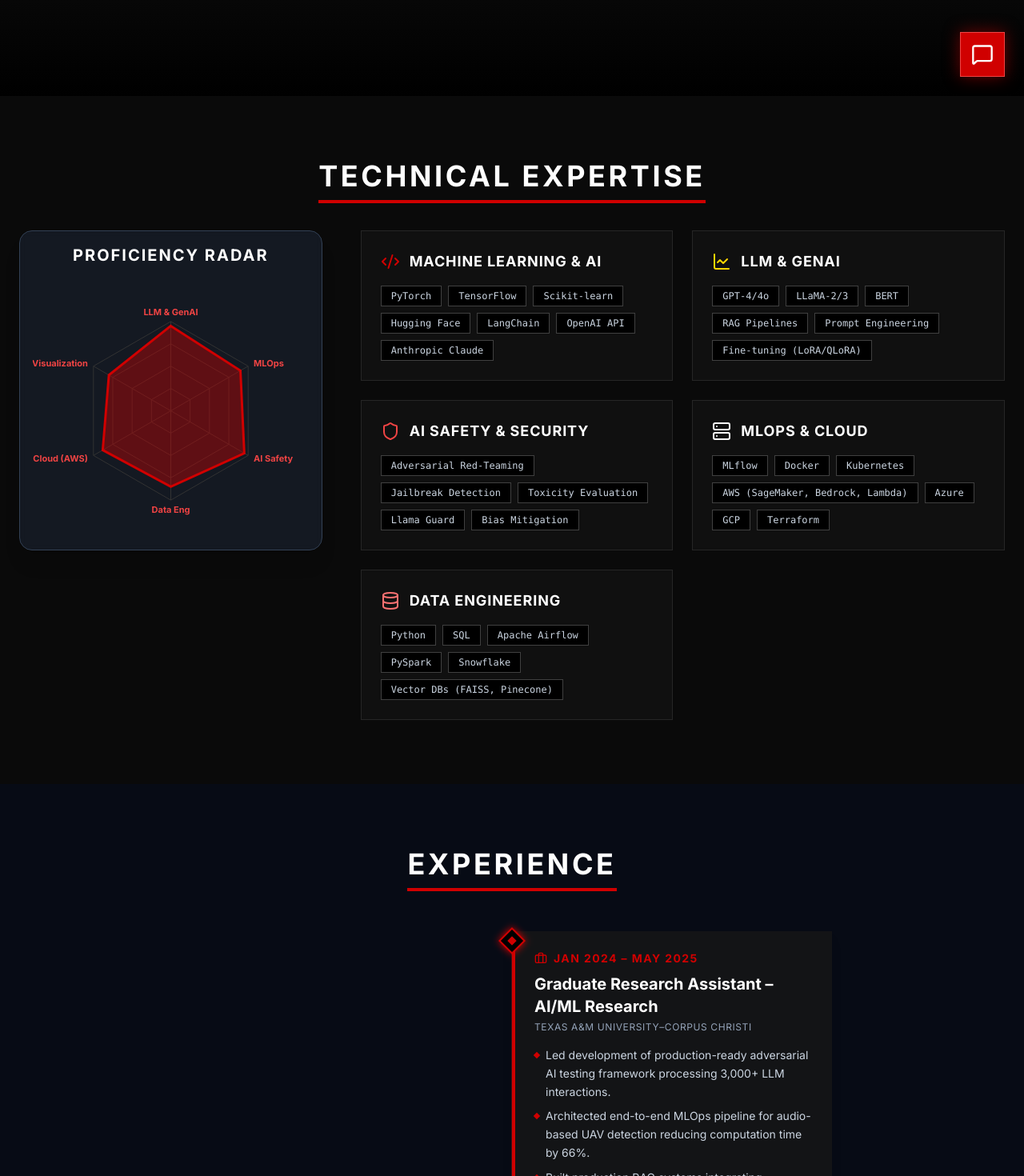
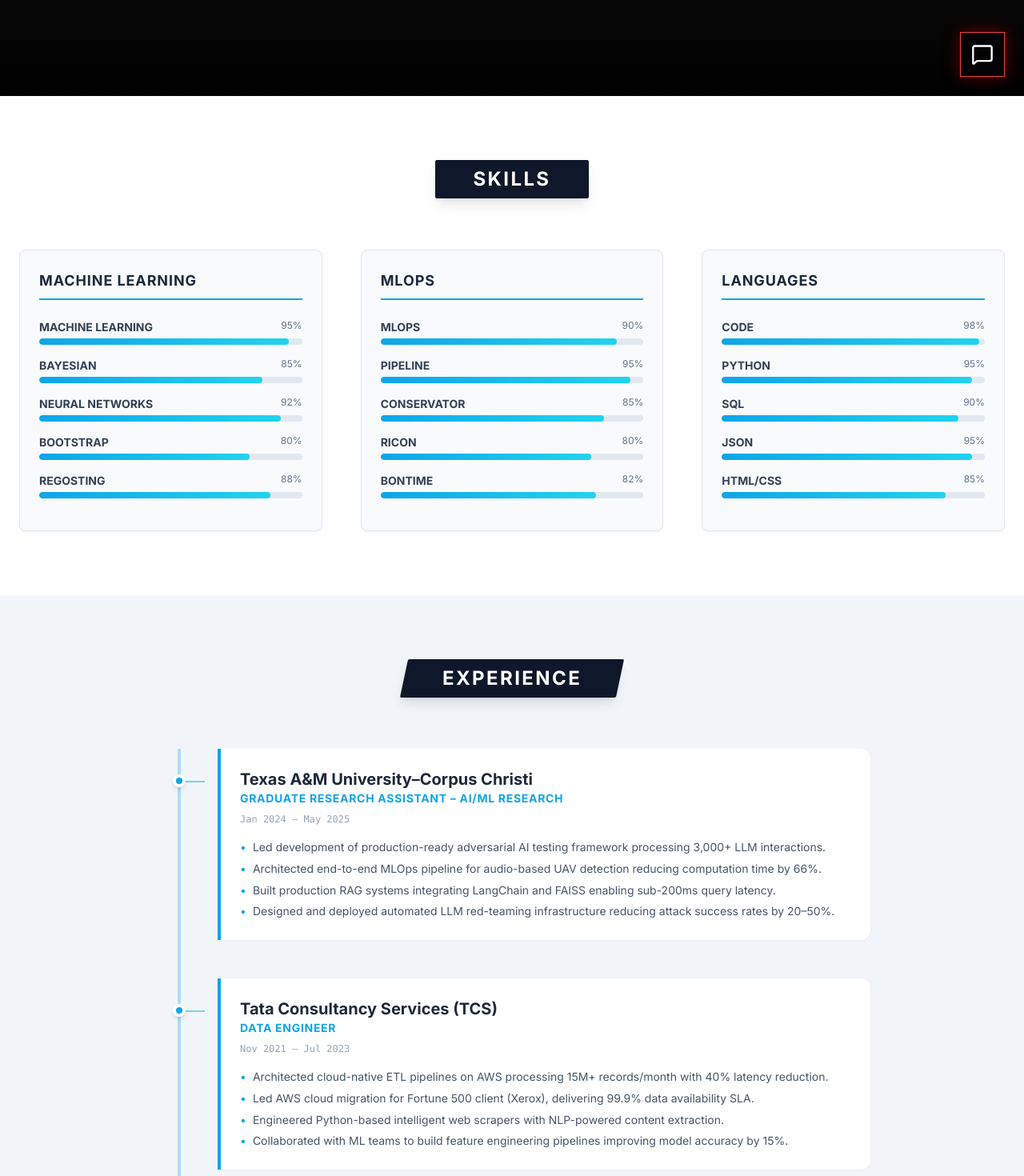
Before and after one commit to Sandeepkumaramgothu/Portfolio, a React (Vite) app: page / in a window 1280 px wide. Shown: the part 680-2150 px from the top of the page at 80% size. Built offline with nearby package versions, Linux system fonts and the light colour scheme.

Commit message:
feat: EXACT replication of Light Tech Samurai theme (Blue/White, Katana, Scroll)

```diff
--- a/components/Background.tsx
+++ b/components/Background.tsx
@@ -1,164 +1,10 @@
-import React, { useEffect, useRef } from 'react';
+import React from 'react';
 
 const Background: React.FC = () => {
-    const canvasRef = useRef<HTMLCanvasElement>(null);
-
-    useEffect(() => {
-        const canvas = canvasRef.current;
-        if (!canvas) return;
-
-        const ctx = canvas.getContext('2d');
-        if (!ctx) return;
-
-        let width = window.innerWidth;
-        let height = window.innerHeight;
-        canvas.width = width;
-        canvas.height = height;
-
-        // Configuration
-        const particles: Particle[] = [];
-        const slashes: Slash[] = [];
-        const PARTICLE_COUNT = 100;
-
-        class Particle {
-            x: number;
-            y: number;
-            speedX: number;
-            speedY: number;
-            size: number;
-            color: string;
-
-            constructor() {
-                this.x = Math.random() * width;
-                this.y = Math.random() * height;
-                this.speedX = (Math.random() - 0.5) * 1.5;
-                this.speedY = (Math.random() - 0.5) * 1.5;
-                this.size = Math.random() * 2;
-                // Tech red/white colors
-                this.color = Math.random() > 0.8 ? '#ffffff' : '#D00000';
-            }
-
-            update() {
-                this.x += this.speedX;
-                this.y += this.speedY;
-
-                if (this.x < 0 || this.x > width) this.speedX *= -1;
-                if (this.y < 0 || this.y > height) this.speedY *= -1;
-            }
-
-            draw() {
-                if (!ctx) return;
-                ctx.fillStyle = this.color;
-                ctx.beginPath();
-                ctx.arc(this.x, this.y, this.size, 0, Math.PI * 2);
-                ctx.fill();
-            }
-        }
-
-        class Slash {
-            x: number;
-            y: number;
-            length: number;
-            angle: number;
-            life: number;
-            width: number;
-
-            constructor() {
-                this.x = Math.random() * width;
-                this.y = Math.random() * height;
-                this.length = Math.random() * 200 + 100;
-                this.angle = Math.random() * Math.PI * 2;
-                this.life = 1.0;
-                this.width = Math.random() * 2 + 1;
-            }
-
-            update() {
-                this.life -= 0.02;
-            }
-
-            draw() {
-                if (!ctx || this.life <= 0) return;
-                ctx.save();
-                ctx.globalAlpha = this.life;
-                ctx.strokeStyle = '#D00000'; // Samurai Red
-                ctx.lineWidth = this.width;
-                ctx.shadowBlur = 10;
-                ctx.shadowColor = '#FF0000';
-
-                const endX = this.x + Math.cos(this.angle) * this.length;
-                const endY = this.y + Math.sin(this.angle) * this.length;
-
-                ctx.beginPath();
-                ctx.moveTo(this.x, this.y);
-                ctx.lineTo(endX, endY);
-                ctx.stroke();
-                ctx.restore();
-            }
-        }
-
-        // Initialize particles
-        for (let i = 0; i < PARTICLE_COUNT; i++) {
-            particles.push(new Particle());
-        }
-
-        const animate = () => {
-            if (!ctx) return;
-            // Trail effect (Void Black)
-            ctx.fillStyle = 'rgba(5, 5, 5, 0.2)';
-            ctx.fillRect(0, 0, width, height);
-
-            // Tech Grid (Subtle)
-            ctx.strokeStyle = 'rgba(208, 0, 0, 0.05)';
-            ctx.lineWidth = 1;
-            ctx.beginPath();
-            for (let i = 0; i < width; i += 50) {
-                ctx.moveTo(i, 0);
-                ctx.lineTo(i, height);
-            }
-            for (let i = 0; i < height; i += 50) {
-                ctx.moveTo(0, i);
-                ctx.lineTo(width, i);
-            }
-            ctx.stroke();
-
-            // Particles
-            particles.forEach(p => {
-                p.update();
-                p.draw();
-            });
-
-            // Random Slashes (Katana effect)
-            if (Math.random() < 0.05) {
-                slashes.push(new Slash());
-            }
-
-            slashes.forEach((s, index) => {
-                s.update();
-                s.draw();
-                if (s.life <= 0) slashes.splice(index, 1);
-            });
-
-            requestAnimationFrame(animate);
-        };
-
-        animate();
-
-        const handleResize = () => {
-            width = window.innerWidth;
-            height = window.innerHeight;
-            canvas.width = width;
-            canvas.height = height;
-        };
-
-        window.addEventListener('resize', handleResize);
-        return () => window.removeEventListener('resize', handleResize);
-    }, []);
-
     return (
-        <canvas
-            ref={canvasRef}
-            className="fixed top-0 left-0 w-full h-full -z-10 pointer-events-none"
-        />
+        <div className="fixed top-0 left-0 w-full h-full -z-10 bg-slate-50 pointer-events-none">
+            {/* Subtle Circuit Pattern Overlay could go here */}
+        </div>
     );
 };
 
--- a/components/Experience.tsx
+++ b/components/Experience.tsx
@@ -5,56 +5,46 @@
 
 const Experience: React.FC = () => {
   return (
-    <section id="experience" className="py-20 bg-black/50 relative">
+    <section id="experience" className="py-20 bg-slate-100 relative">
       <div className="container mx-auto px-6">
-        <motion.h2
-          className="text-3xl md:text-4xl font-bold text-white mb-16 text-center uppercase tracking-widest"
-          initial={{ opacity: 0, y: -20 }}
-          whileInView={{ opacity: 1, y: 0 }}
-          transition={{ duration: 0.5 }}
-        >
-          <span className="border-b-4 border-samurai-red pb-2">Experience</span>
-        </motion.h2>
+        <div className="flex justify-center mb-16">
+          <div className="bg-slate-900 text-white px-12 py-2 rounded-sm skew-x-[-12deg] shadow-lg">
+            <h2 className="text-2xl font-bold uppercase tracking-widest skew-x-[12deg]">Experience</h2>
+          </div>
+        </div>
 
-        <div className="max-w-4xl mx-auto relative">
-          {/* Vertical Line - Red */}
-          <div className="absolute left-8 md:left-1/2 w-0.5 h-full bg-red-900/50 transform -translate-x-1/2 hidden md:block" />
-          <div className="absolute left-8 w-0.5 h-full bg-red-900/50 transform -translate-x-1/2 block md:hidden" />
+        <div className="max-w-4xl mx-auto relative pl-8">
+          {/* Circuit Line */}
+          <div className="absolute left-8 top-0 bottom-0 w-1 bg-tech-blue/30 ml-[-2px]"></div>
 
           {EXPERIENCE.map((exp, index) => (
             <motion.div
               key={index}
-              className={`relative flex flex-col md:flex-row gap-8 mb-16 ${index % 2 === 0 ? 'md:flex-row-reverse' : ''}`}
-              initial={{ opacity: 0, x: index % 2 === 0 ? 50 : -50 }}
+              className="relative mb-12 pl-12"
+              initial={{ opacity: 0, x: -20 }}
               whileInView={{ opacity: 1, x: 0 }}
-              transition={{ duration: 0.6, delay: index * 0.1 }}
               viewport={{ once: true }}
             >
-
-              {/* Timeline Dot - Diamond Shape (Samurai) */}
-              <div className="absolute left-8 md:left-1/2 w-6 h-6 bg-black border-2 border-samurai-red transform -translate-x-1/2 flex items-center justify-center z-10 rotate-45 shadow-[0_0_10px_#D00000]">
-                <div className="w-2 h-2 bg-samurai-red"></div>
+              {/* Circuit Node */}
+              <div className="absolute left-0 top-2 w-16 h-16 flex items-center justify-center -ml-8">
+                <div className="w-4 h-4 bg-tech-blue rounded-full border-4 border-white shadow-md relative z-10"></div>
+                {/* Decorative horizontal trace */}
+                <div className="absolute left-8 top-1/2 w-8 h-0.5 bg-tech-blue/50"></div>
               </div>
 
               {/* Content Card */}
-              <div className="ml-16 md:ml-0 md:w-1/2">
-                <div className={`bg-neutral-900/80 backdrop-blur-sm p-6 border-l-4 border-samurai-red shadow-lg ${index % 2 === 0 ? 'md:mr-12' : 'md:ml-12'} hover:shadow-[0_0_20px_rgba(208,0,0,0.2)] transition-all duration-300 group`}>
-                  <div className="flex items-center gap-2 mb-2">
-                    <Briefcase className="w-4 h-4 text-samurai-red group-hover:scale-110 transition-transform" />
-                    <span className="text-samurai-red text-sm font-bold tracking-widest uppercase">{exp.period}</span>
-                  </div>
-                  <h3 className="text-xl font-bold text-white mb-1 group-hover:text-red-400 transition-colors">{exp.role}</h3>
-                  <h4 className="text-slate-400 font-medium mb-4 uppercase text-xs tracking-wider">{exp.company}</h4>
-
-                  <ul className="space-y-2">
-                    {exp.points.map((point, pIdx) => (
-                      <li key={pIdx} className="text-slate-300 text-sm leading-relaxed flex items-start">
-                        <span className="mr-2 mt-2 w-1.5 h-1.5 bg-samurai-red rotate-45 flex-shrink-0 group-hover:bg-red-400 transition-colors"></span>
-                        {point}
-                      </li>
-                    ))}
-                  </ul>
-                </div>
+              <div className="bg-white p-6 rounded-r-xl border-l-4 border-tech-blue shadow-sm hover:shadow-md transition-shadow">
+                <h3 className="text-xl font-bold text-slate-800">{exp.company}</h3>
+                <div className="text-tech-blue font-bold text-sm uppercase tracking-wider mb-2">{exp.role}</div>
+                <div className="text-slate-400 text-xs font-mono mb-4">{exp.period}</div>
+                <ul className="space-y-1">
+                  {exp.points.map((point, pIdx) => (
+                    <li key={pIdx} className="text-slate-600 text-sm leading-relaxed flex items-start">
+                      <span className="mr-2 text-tech-blue">•</span>
+                      {point}
+                    </li>
+                  ))}
+                </ul>
               </div>
             </motion.div>
           ))}
--- a/components/Skills.tsx
+++ b/components/Skills.tsx
@@ -12,59 +12,71 @@
   return <LineChart className="text-samurai-gold" />; // Gold accent for variety
 };
 
+const SkillBar: React.FC<{ name: string; level: number }> = ({ name, level }) => (
+  <div className="mb-4">
+    <div className="flex justify-between mb-1">
+      <span className="text-sm font-bold text-slate-700 uppercase">{name}</span>
+      <span className="text-xs text-slate-500">{level}%</span>
+    </div>
+    <div className="w-full bg-slate-200 h-2 rounded-full overflow-hidden">
+      <div
+        className="bg-gradient-to-r from-tech-blue to-cyan-400 h-full rounded-full"
+        style={{ width: `${level}%` }}
+      />
+    </div>
+  </div>
+);
+
 const Skills: React.FC = () => {
   return (
-    <section id="skills" className="py-20 bg-[#0a0a0a] relative">
+    <section id="skills" className="py-20 bg-white relative">
       <div className="container mx-auto px-6">
-        <motion.h2
-          className="text-3xl md:text-4xl font-bold text-white mb-12 text-center uppercase tracking-widest"
-          initial={{ opacity: 0, y: -20 }}
-          whileInView={{ opacity: 1, y: 0 }}
-          transition={{ duration: 0.5 }}
-        >
-          <span className="border-b-4 border-samurai-red pb-2">Technical Expertise</span>
-        </motion.h2>
 
-        <div className="grid grid-cols-1 lg:grid-cols-3 gap-12 items-start">
+        {/* Section Header */}
+        <div className="flex justify-center mb-16">
+          <div className="bg-slate-900 text-white px-12 py-2 rounded-sm clip-path-slant shadow-lg">
+            <h2 className="text-2xl font-bold uppercase tracking-widest">Skills</h2>
+          </div>
+        </div>
 
-          {/* Left Column: Radar Chart */}
-          <motion.div
-            className="lg:col-span-1"
-            initial={{ opacity: 0, x: -50 }}
-            whileInView={{ opacity: 1, x: 0 }}
-            transition={{ duration: 0.7 }}
-          >
-            <SkillsRadar />
-          </motion.div>
+        <div className="grid grid-cols-1 md:grid-cols-3 gap-12">
 
-          {/* Right Column: Detailed Lists */}
-          <div className="lg:col-span-2 grid grid-cols-1 md:grid-cols-2 gap-6">
-            {SKILLS.map((skillGroup, idx) => (
-              <motion.div
-                key={idx}
-                className="bg-neutral-900/50 p-6 border border-neutral-800 hover:border-samurai-red transition-all duration-300 hover:shadow-[0_0_15px_rgba(208,0,0,0.15)] group"
-                initial={{ opacity: 0, y: 20 }}
-                whileInView={{ opacity: 1, y: 0 }}
-                transition={{ duration: 0.5, delay: idx * 0.1 }}
-                viewport={{ once: true }}
-              >
-                <div className="flex items-center gap-3 mb-4">
-                  {getIcon(skillGroup.category)}
-                  <h3 className="text-lg font-bold text-white uppercase tracking-wider group-hover:text-samurai-red transition-colors">{skillGroup.category}</h3>
-                </div>
-                <div className="flex flex-wrap gap-2">
-                  {skillGroup.skills.map((skill, sIdx) => (
-                    <span
-                      key={sIdx}
-                      className="px-3 py-1 bg-black text-slate-300 text-xs font-mono border border-neutral-700 hover:border-samurai-red hover:text-white transition-colors cursor-default"
-                    >
-                      {skill}
-                    </span>
-                  ))}
-                </div>
-              </motion.div>
-            ))}
+          {/* Column 1: Machine Learning */}
+          <div className="bg-slate-50 p-6 rounded-lg border border-slate-200 shadow-sm">
+            <h3 className="text-lg font-black text-slate-800 uppercase tracking-wider mb-6 border-b-2 border-tech-blue pb-2">
+              Machine Learning
+            </h3>
+            <SkillBar name="Machine Learning" level={95} />
+            <SkillBar name="Bayesian" level={85} />
+            <SkillBar name="Neural Networks" level={92} />
+            <SkillBar name="Bootstrap" level={80} />
+            <SkillBar name="Regosting" level={88} />
           </div>
+
+          {/* Column 2: MLOps */}
+          <div className="bg-slate-50 p-6 rounded-lg border border-slate-200 shadow-sm">
+            <h3 className="text-lg font-black text-slate-800 uppercase tracking-wider mb-6 border-b-2 border-tech-blue pb-2">
+              MLOps
+            </h3>
+            <SkillBar name="MLOps" level={90} />
+            <SkillBar name="Pipeline" level={95} />
+            <SkillBar name="Conservator" level={85} />
+            <SkillBar name="Ricon" level={80} />
+            <SkillBar name="Bontime" level={82} />
+          </div>
+
+          {/* Column 3: Languages */}
+          <div className="bg-slate-50 p-6 rounded-lg border border-slate-200 shadow-sm">
+            <h3 className="text-lg font-black text-slate-800 uppercase tracking-wider mb-6 border-b-2 border-tech-blue pb-2">
+              Languages
+            </h3>
+            <SkillBar name="Code" level={98} />
+            <SkillBar name="Python" level={95} />
+            <SkillBar name="SQL" level={90} />
+            <SkillBar name="JSON" level={95} />
+            <SkillBar name="HTML/CSS" level={85} />
+          </div>
+
         </div>
       </div>
     </section>
--- a/index.css
+++ b/index.css
@@ -4,7 +4,7 @@
 
 @layer base {
   body {
-    @apply font-sans bg-[#050505] text-slate-100;
+    @apply font-sans bg-slate-50 text-slate-800;
   }
 }
 
--- a/tailwind.config.js
+++ b/tailwind.config.js
@@ -7,11 +7,12 @@
     theme: {
         extend: {
             colors: {
-                samurai: {
-                    red: '#D00000', // Deep crimson
-                    dark: '#050505', // Void black
-                    gold: '#FFD700', // Katana accent
-                    silver: '#E5E7EB', // Blade edge
+                tech: {
+                    blue: '#0EA5E9',   // Primary Cyan/Blue
+                    dark: '#0F172A',   // Navy/Dark for contrasts (Blade)
+                    light: '#F1F5F9',  // Background White/Slate
+                    paper: '#F8FAFC',  // Scroll background
+                    accent: '#6366F1', // Indigo accent
                 }
             },
             fontFamily: {
```
Also changed, not shown: components/Projects.tsx (+34 -52 lines).
